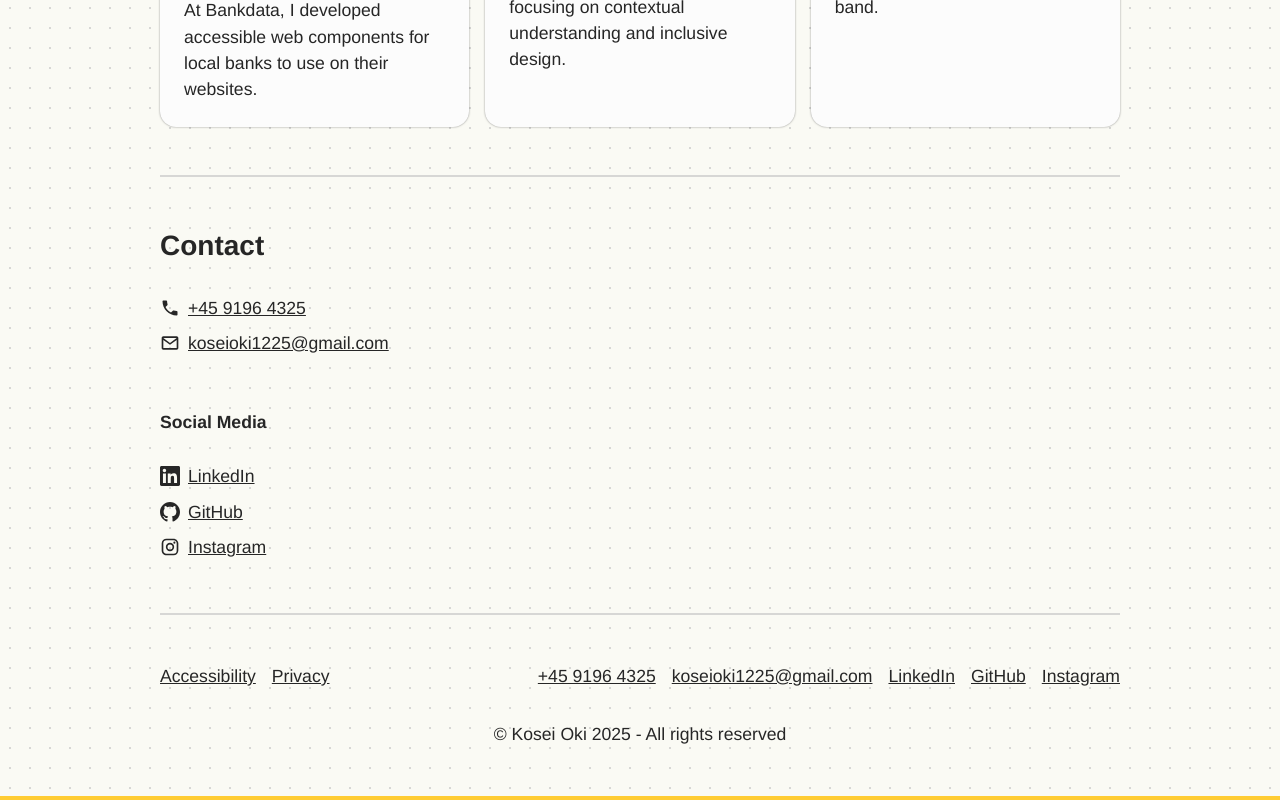
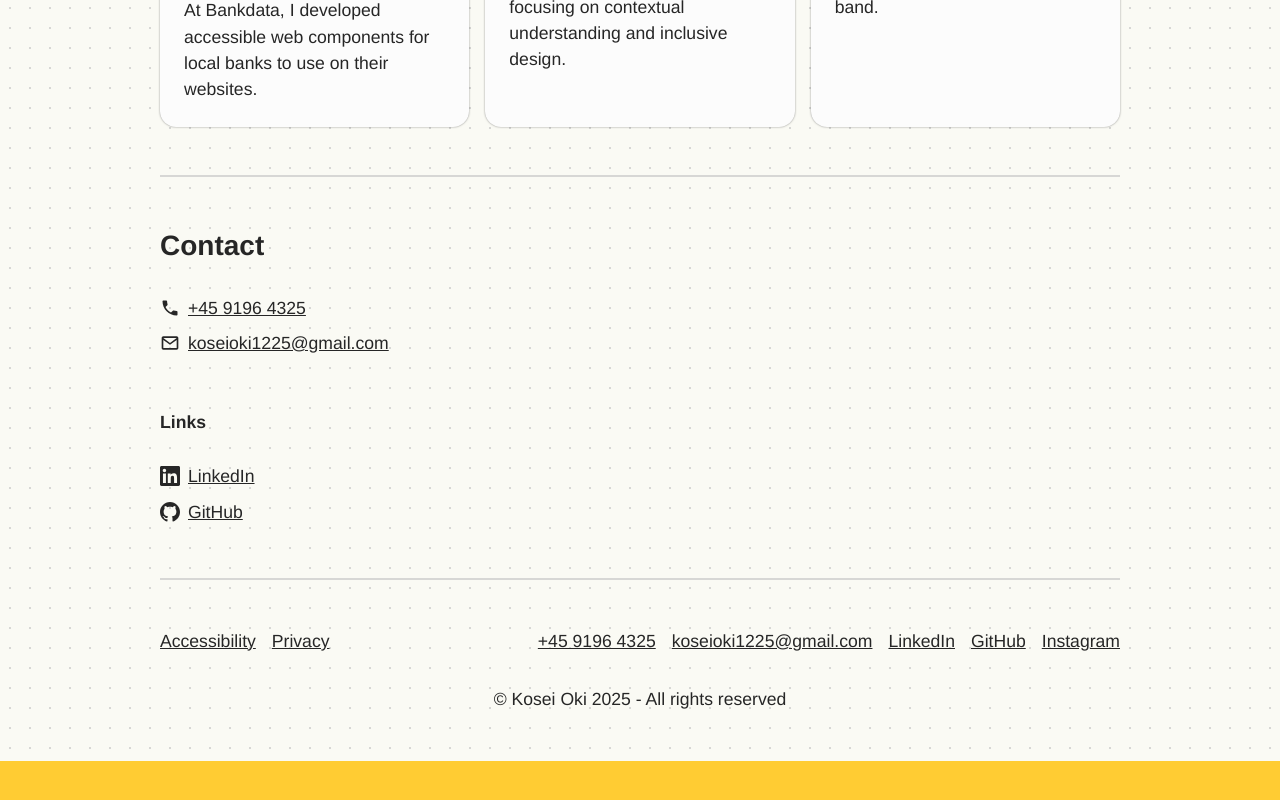
Before and after one commit to Koseioki/koseioki, a React (Vite) app: page / in a window 1280 px wide. Shown: the part 982-1782 px from the top of the page. After the commit the page ends 1747 px from the top, so only its background shows below. Built offline with nearby package versions, Linux system fonts and the light colour scheme.

Commit message:
social media to links

```diff
--- a/src/components/Contact.jsx
+++ b/src/components/Contact.jsx
@@ -16,7 +16,7 @@ function Contact() {
               <Icon icon="Email" fontSize="p"/>koseioki1225@gmail.com</a>
         </li>
       </ul>
-       <h3 className="headings">Social Media</h3>
+       <h3 className="headings">Links</h3>
         <ul className="link-list paragraph">
 
           <li>
@@ -28,11 +28,11 @@ function Contact() {
             <a className="plain-link" href="https://github.com/Koseioki">
               <Icon icon="Github" fontSize="p"/>GitHub</a>
           </li>
-          <li>
+          {/* <li>
             <a className="plain-link" href="https://www.instagram.com/koseioki1225/">
               <Icon icon="Instagram" fontSize="p"/>Instagram
             </a>
-          </li>
+          </li> */}
         </ul>
     </section>
   );
```
